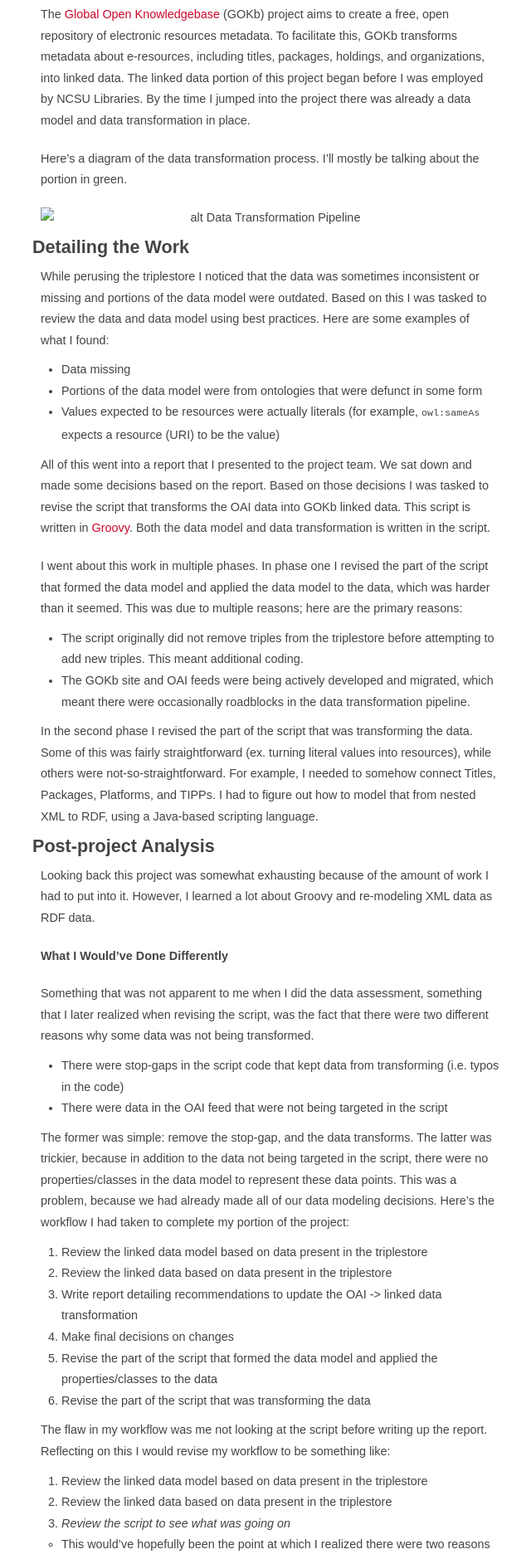
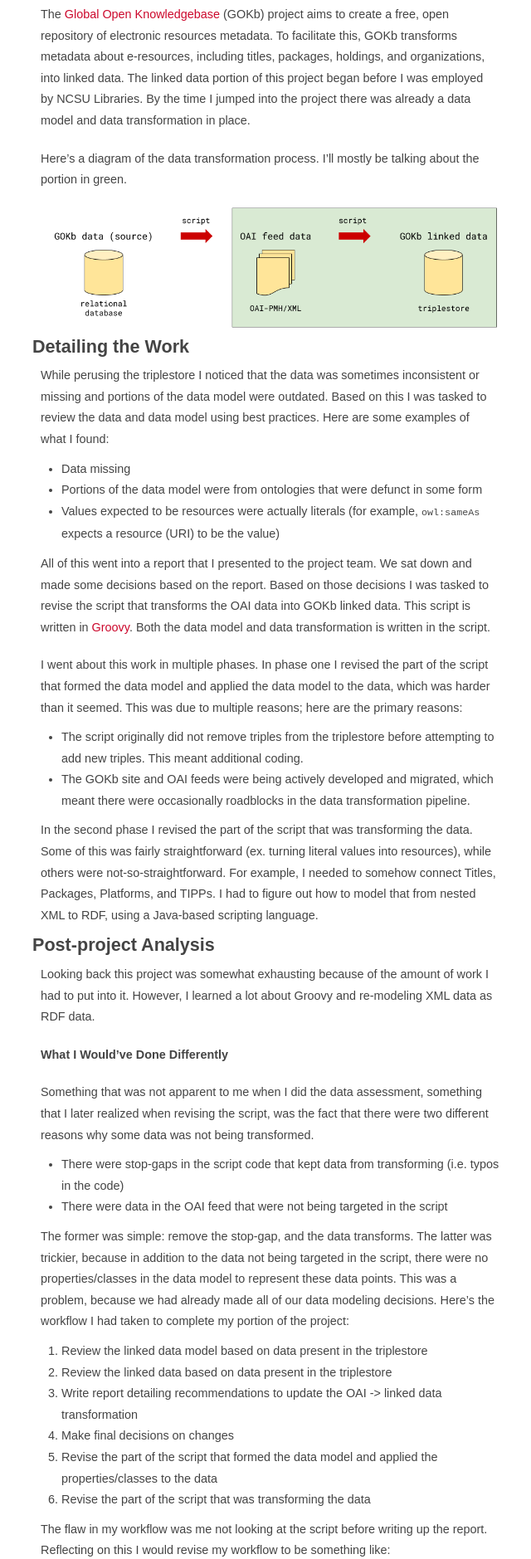
Before and after one commit to eightBitter/eightBitter.github.io, a Jekyll site: the page built from _posts/2017-01-27-reflection-on-gokb-data-transformation-project.markdown, in a window 1280 px wide. Shown: the part 378-2257 px from the top of the page at 83% size, without its empty margins (316-956 px from the left). Built offline with Jekyll 4.4.1, drawn with Linux system fonts in a browser that asks for light colours.

Commit message:
Moved images folder back
Trying to figure out how to link to images!

```diff
--- a/_posts/2017-01-27-reflection-on-gokb-data-transformation-project.markdown
+++ b/_posts/2017-01-27-reflection-on-gokb-data-transformation-project.markdown
@@ -14,7 +14,7 @@
 
 Here's a diagram of the data transformation process. I'll mostly be talking about the portion in green.
 
-![alt Data Transformation Pipeline](../assets/images/dataTransformationWorkflow.png)
+![alt Data Transformation Pipeline](/assets/images/dataTransformationWorkflow.png)
 
 ## Detailing the Work
 
```
Also changed, not shown: assets/images/dataTransformationWorkflow.png (renamed from _posts/images/dataTransformationWorkflow.png).
